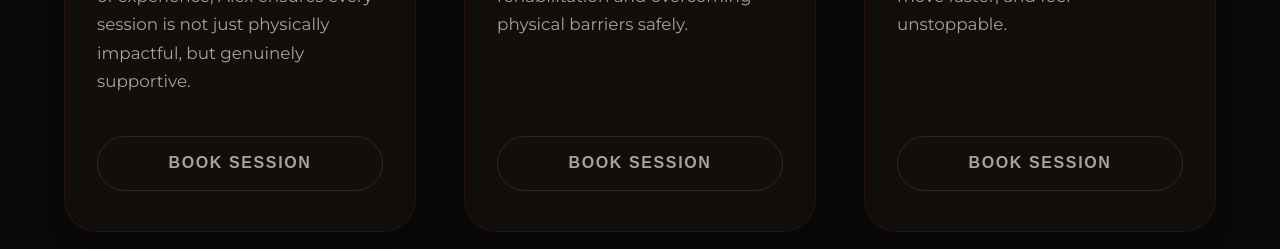
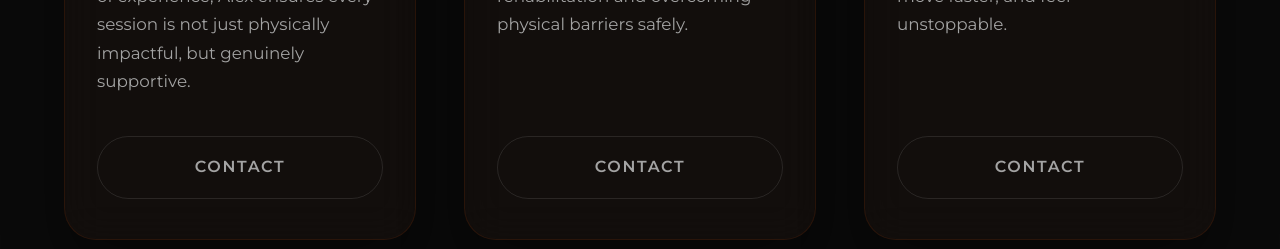
Before and after one commit to jackparsonsuk/Thrive, a React (Vite) app in the folder website/: page /meet-the-team in a window 1280 px wide. Shown: the part 1120-1369 px from the top of the page. Built offline with nearby package versions, Linux system fonts and the light colour scheme.

Commit message:
More tweaks

```diff
--- a/website/src/components/Navbar.tsx
+++ b/website/src/components/Navbar.tsx
@@ -85,7 +85,7 @@ const Navbar = () => {
 
                 <button
                     onClick={() => setIsOpen(!isOpen)}
-                    style={{ background: 'transparent', color: 'white', display: 'none' }}
+                    style={{ background: 'transparent', border: 'none', color: 'white', display: 'none', cursor: 'pointer', padding: 0 }}
                     className="mobile-menu-btn"
                 >
                     {isOpen ? <X size={28} /> : <Menu size={28} />}
@@ -106,7 +106,7 @@ const Navbar = () => {
                         animate={{ opacity: 1, y: 0 }}
                         exit={{ opacity: 0, y: -20 }}
                         className="glass-panel"
-                        style={{ position: 'absolute', top: '100%', left: 0, right: 0, padding: '2rem', display: 'flex', flexDirection: 'column', gap: '1.5rem' }}
+                        style={{ position: 'absolute', top: '100%', left: 0, right: 0, padding: '2rem', display: 'flex', flexDirection: 'column', gap: '1.5rem', background: scrolled ? 'var(--color-charcoal-darkest)' : 'rgba(30, 20, 15, 0.95)' }}
                     >
                         {links.map((link) => (
                             <Link key={link.name} to={link.path} onClick={() => setIsOpen(false)} style={{ color: 'white', fontSize: '1.2rem', fontWeight: 600 }}>
--- a/website/src/pages/MeetPTsPage.tsx
+++ b/website/src/pages/MeetPTsPage.tsx
@@ -1,4 +1,5 @@
 import { motion } from 'framer-motion';
+import { Link } from 'react-router-dom';
 import { useMobile } from '../hooks/useMobile';
 import SEO from '../components/SEO';
 
@@ -141,13 +142,13 @@ const MeetPTsPage = () => {
                                     {trainer.bio}
                                 </p>
 
-                                <button className="btn-outline" style={{
+                                <Link to="/contact" className="btn-outline" style={{
                                     width: '100%',
                                     borderColor: 'rgba(255, 255, 255, 0.1)',
                                     color: 'var(--text-secondary)'
                                 }}>
-                                    Book Session
-                                </button>
+                                    Contact
+                                </Link>
                             </div>
                         </motion.div>
                     ))}
```
